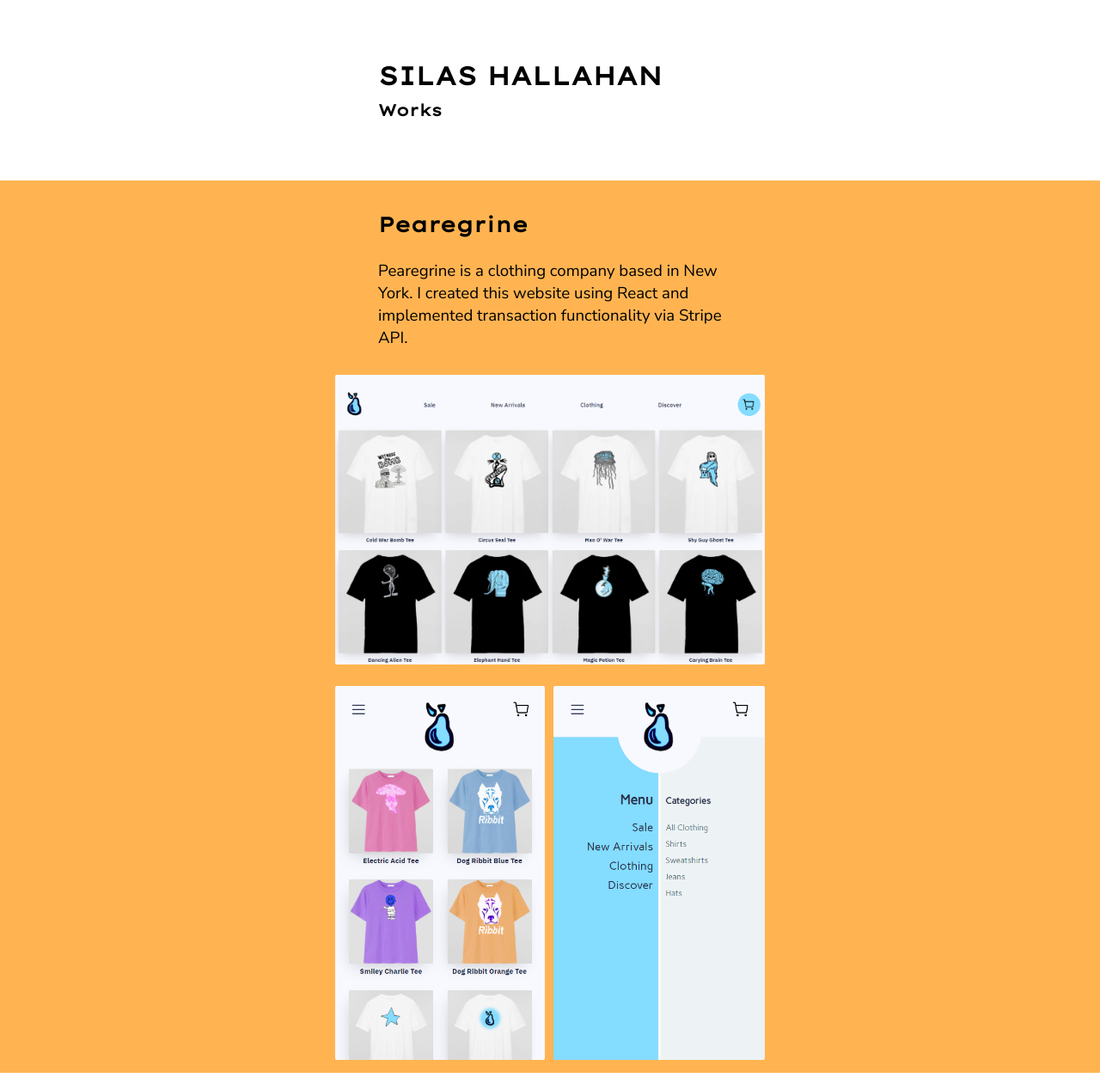
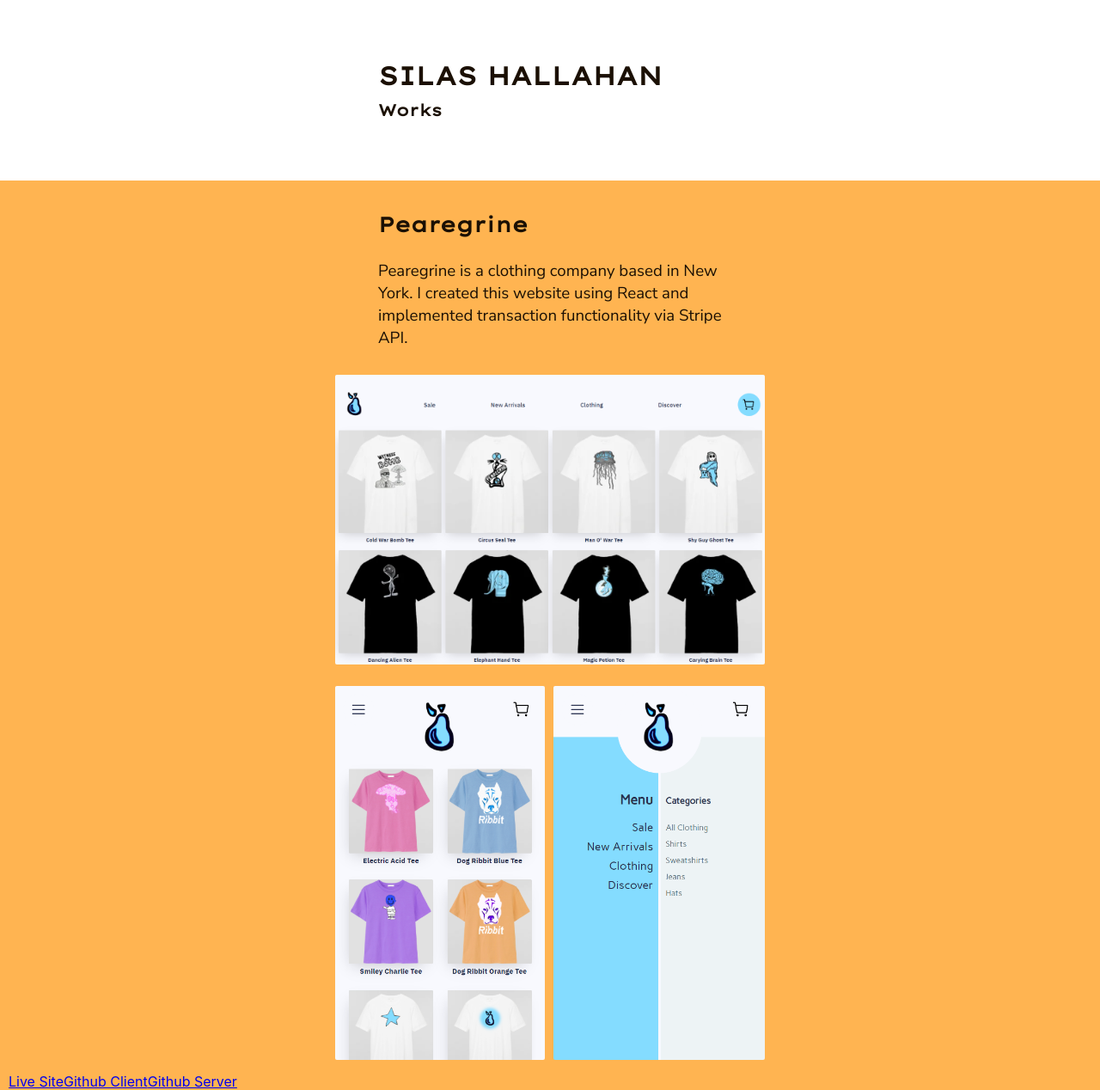
Before and after one commit to Loxphordex/simple-portfolio, a React (Create React App) app: page / in a window 1280 px wide. Shown: the whole page at 86% size. Built offline with nearby package versions, Linux system fonts and the light colour scheme.

Commit message:
project links

```diff
--- a/public/index.html
+++ b/public/index.html
@@ -9,6 +9,10 @@
       name="description"
       content="Web developer portfolio of Silas Hallahan"
     />
+    <meta property="og:image"
+    content="https://imgur.com/a/y30Uh14" />
+    <meta property="og:image:width" content="1024" />
+    <meta property="og:image:height" content="768" />
     <link rel="apple-touch-icon" href="%PUBLIC_URL%/logo192.png" />
     <link rel="manifest" href="%PUBLIC_URL%/manifest.json" />
     <link rel="preconnect" href="https://fonts.gstatic.com">
--- a/src/Header/Header.scss
+++ b/src/Header/Header.scss
@@ -1,5 +1,6 @@
 $background-main: rgb(10, 12, 20);
 $text-main: rgb(245, 246, 255);
+$text-dark: rgb(27, 16, 4);
 $highlight-color: rgb(129, 74, 11);
 $header-background: #e8ecf8;
 $section-height: 400px;
@@ -15,6 +16,7 @@
   padding: 30px 0px;
   max-width: 400px;
   margin: auto;
+  color: $text-dark;
 }
 
 .header-name {
--- a/src/Project/Project.scss
+++ b/src/Project/Project.scss
@@ -7,6 +7,7 @@
   width: 100%;
   max-width: 500px;
   margin: 10px auto;
+  margin-bottom: 0;
   display: flex;
   justify-content: center;
   flex-flow: wrap;
@@ -41,6 +42,11 @@
   font-family: 'Lexend Giga', sans-serif;
 }
 
+.project-header a {
+  text-decoration: none;
+  color: inherit;
+}
+
 .info-paragraph {
   font-size: 14pt;
   margin: auto;
--- a/src/Project/Project.tsx
+++ b/src/Project/Project.tsx
@@ -1,7 +1,7 @@
 import { IProject } from './projectData'
 import { v4 as uuidv4 } from 'uuid'
 
-export default function Project({name, theme, info, desktopImages, mobileImages }: IProject) {
+export default function Project({name, theme, links, info, desktopImages, mobileImages }: IProject) {
   const renderDesktopImages = () => {
     if (desktopImages) {
       return desktopImages.map(image => {
@@ -31,7 +31,7 @@
       return (
         <div className='project-info-container'>
           {info.map(i => {
-            return <p key={uuidv4()} className='info-paragraph'>{info}</p>
+            return <p key={uuidv4()} className='info-paragraph'>{i}</p>
           })}
         </div>
       )
@@ -40,7 +40,9 @@
 
   return (
     <section className={`${theme} region project-container`}>
-      <h2 className='project-header'>{name}</h2>
+      <h2 className='project-header'>
+        <a href={links.liveSite} target='blank'>{name}</a>
+      </h2>
       {renderInfo()}
       <div className='images-container'>
         <div className='desktop-images-container'>
@@ -50,6 +52,11 @@
           {renderMobileImages()}
         </div>
       </div>
+      <div className='project-links'>
+        <a href={links.liveSite} target='blank'>Live Site</a>
+        <a href={links.githubClient} target='blank'>Github Client</a>
+        {links.githubServer && <a href={links.githubServer} target='blank'>Github Server</a>}
+      </div>
     </section>
   )
 }
--- a/src/Project/ProjectList.tsx
+++ b/src/Project/ProjectList.tsx
@@ -9,6 +9,7 @@
         return <Project
           key={project.name}
           name={project.name}
+          links={project.links}
           theme={project.theme}
           desktopImages={project.desktopImages}
           mobileImages={project.mobileImages}
--- a/src/Project/projectData.ts
+++ b/src/Project/projectData.ts
@@ -3,6 +3,7 @@
 export interface IProject {
   name: string
   theme: string
+  links: { liveSite: string, githubClient: string, githubServer?: string }
   info?: string[]
   desktopImages?: IImage[]
   mobileImages?: IImage[]
@@ -11,6 +12,11 @@
 const pearegrine: IProject = {
   name: 'Pearegrine',
   theme: 'cream-orange',
+  links: {
+    liveSite: 'https://pearegrine.com/gallery/all?page=1',
+    githubClient: 'https://github.com/Loxphordex/k-client',
+    githubServer: 'https://github.com/Loxphordex/k-server'
+  },
   info: [
     'Pearegrine is a clothing company based in New York. I created this website using React and implemented transaction functionality via Stripe API.'
   ],
--- a/src/scheme.scss
+++ b/src/scheme.scss
@@ -2,6 +2,7 @@
 $text-main: rgb(248, 251, 255);
 $section-height: 15em;
 $highlight-color: rgb(129, 74, 11);
+$text-dark: rgb(27, 16, 4);
 $light-blue: #c9edff;
 $cream-orange: #ffb451;
 
@@ -27,6 +28,7 @@
 
 .cream-orange {
   background-color: $cream-orange;
+  color: $text-dark;
 }
 
 .heading,
```
